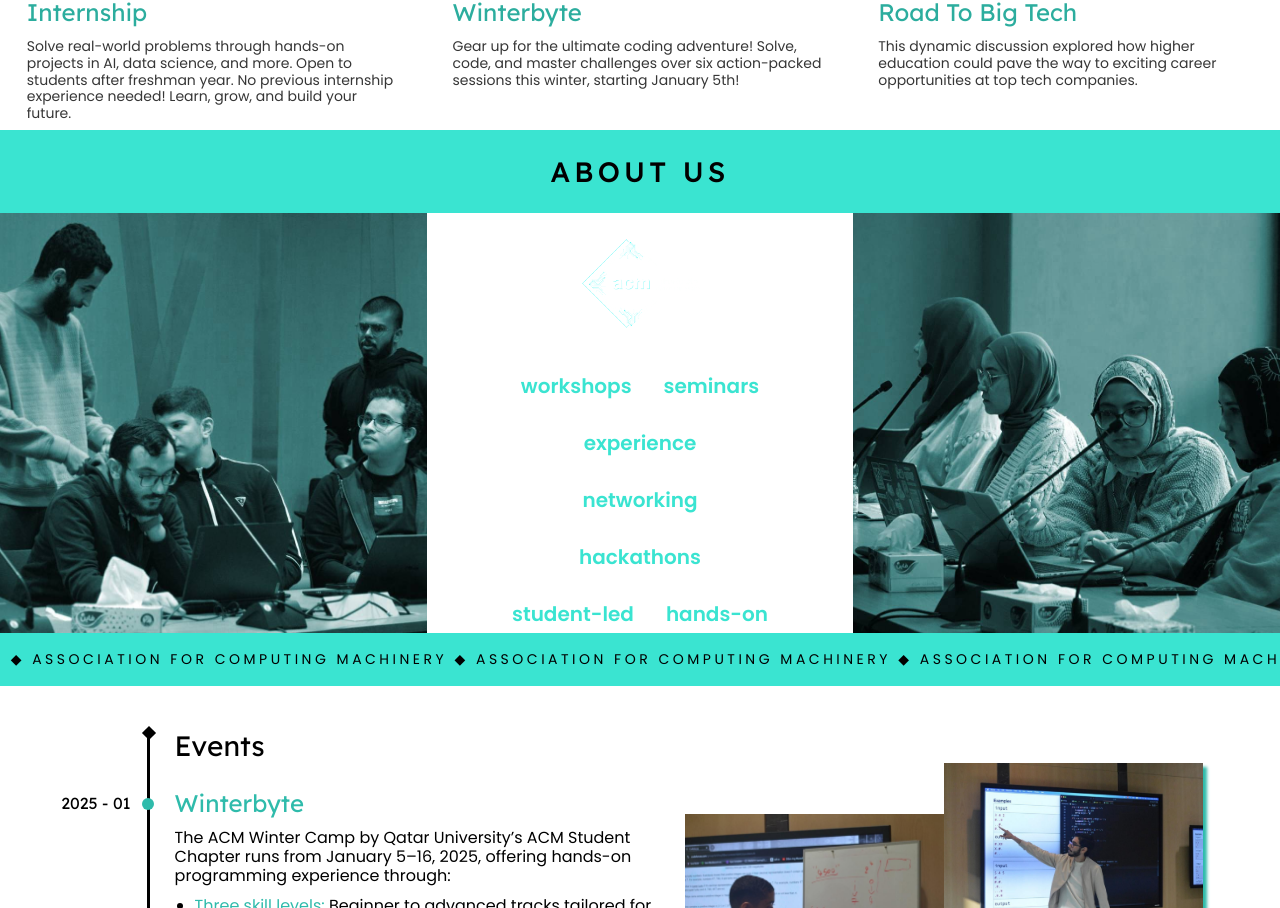
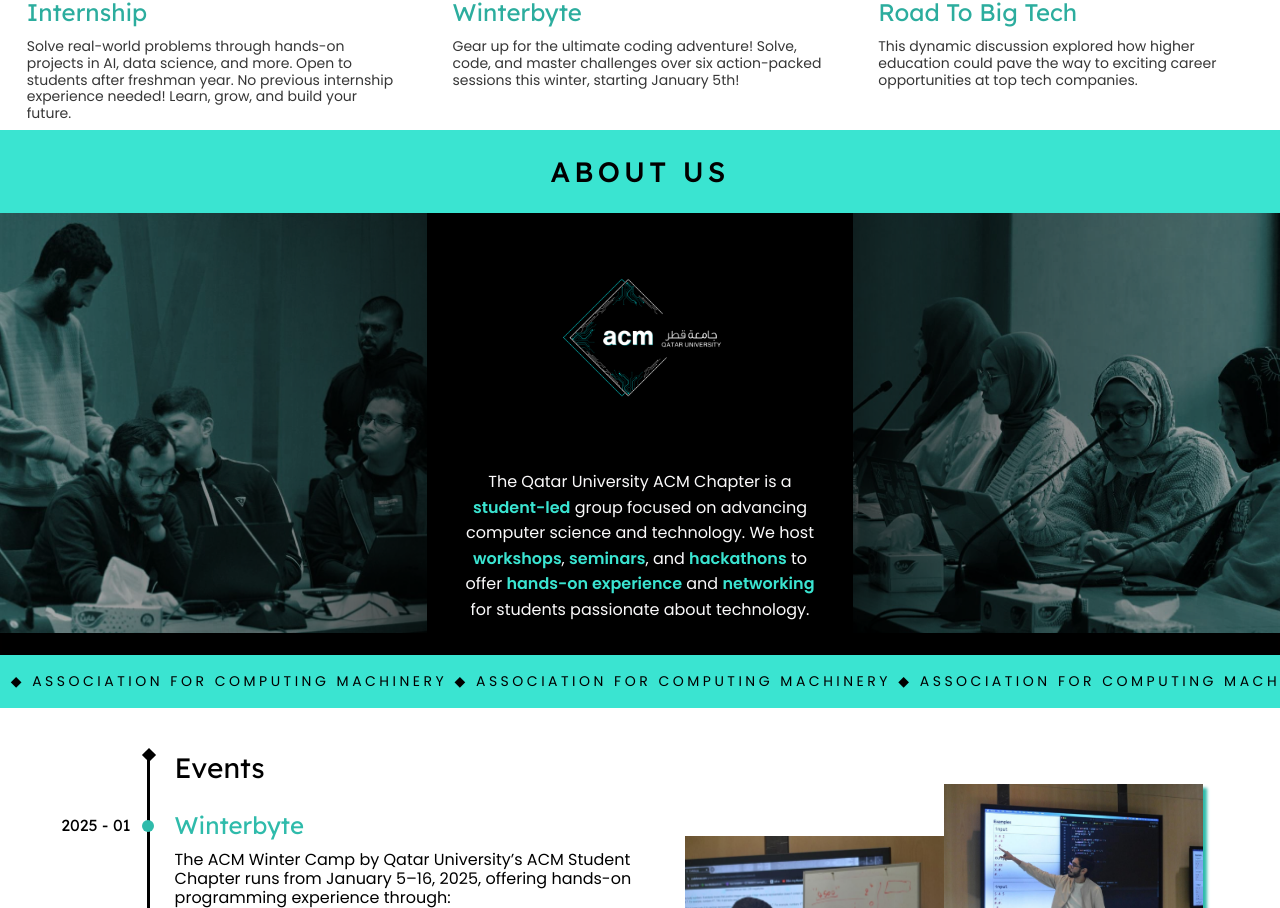
Before and after one commit to acm-qu/ACM-Landing-Page, a React (Vite) app: page / in a window 1280 px wide. Shown: the part 574-1482 px from the top of the page. Built offline with nearby package versions, Linux system fonts and the light colour scheme.

Commit message:
Fix: updated the about us description section

```diff
--- a/src/components/AboutUs.jsx
+++ b/src/components/AboutUs.jsx
@@ -6,6 +6,7 @@
       <h2>About us</h2>
     </header>
 
+    <div className="about-content">
       <div className="about-grid">
         <img
           src="about-left-img.jpg"
@@ -16,14 +17,13 @@
         <div className="about-center">
           <img src="about-us-logo.png" alt="acm" className="about-logo" />
 
-        <div className="about-keywords">
-          <span>workshops</span>
-          <span>seminars</span>
-          <span>experience</span>
-          <span>networking</span>
-          <span>hackathons</span>
-          <span>student-led</span>
-          <span>hands-on</span>
+          <div className="about-description">
+            <p>
+              The Qatar University ACM Chapter is a <span className="highlight">student-led</span> group
+              focused on advancing computer science and technology. We
+              host <span className="highlight">workshops</span>, <span className="highlight">seminars</span>, and <span className="highlight">hackathons</span> to offer <span className="highlight">hands-on experience</span> and <span className="highlight">networking</span> for students passionate about
+              technology.
+            </p>
           </div>
         </div>
 
@@ -32,6 +32,7 @@
           alt="ACM members in session"
           className="about-image"
         />
+      </div>
     </div>
 
     <footer className="about-footer">
--- a/src/styles/about-us.css
+++ b/src/styles/about-us.css
@@ -1,4 +1,8 @@
 /* styles/about-us.css */
+
+.about-us {
+    background: var(--black);
+}
 
 .about-header {
     background: var(--primary);
@@ -9,7 +13,6 @@
     margin-top: 0.5rem;
 }
 
-
 .about-header h2 {
     font-size: 28px;
     font-weight: 500;
@@ -17,17 +20,41 @@
     text-transform: uppercase;
 }
 
+.about-content {
+    position: relative;
+    background: var(--black);
+}
+
+.about-content::before {
+    content: '';
+    position: absolute;
+    top: 0;
+    left: 0;
+    right: 0;
+    bottom: 0;
+    background: linear-gradient(90deg,
+            rgba(0, 0, 0, 0) 0%,
+            rgba(0, 0, 0, 0.3) 25%,
+            rgba(0, 0, 0, 0.8) 40%,
+            rgba(0, 0, 0, 0.8) 60%,
+            rgba(0, 0, 0, 0.3) 75%,
+            rgba(0, 0, 0, 0) 100%);
+    z-index: 1;
+    pointer-events: none;
+}
+
 .about-grid {
     display: grid;
     grid-template-columns: repeat(3, 1fr);
     width: 100%;
+    min-height: 420px;
 }
 
 .about-image {
     width: 100%;
     height: 420px;
     object-fit: cover;
-
+    opacity: 0.7;
 }
 
 .about-center {
@@ -35,28 +62,34 @@
     flex-direction: column;
     align-items: center;
     justify-content: center;
-    gap: 1rem;
-    color: var(--primary);
-    font-weight: 600;
-    font-size: 1.25rem;
-    line-height: 1.25;
+    gap: 2rem;
+    padding: 2rem;
+    position: relative;
+    z-index: 2;
 }
 
 .about-logo {
-    width: 9rem;
-    opacity: 0.8;
+    width: 12rem;
+    opacity: 1;
+    filter: brightness(1.2);
 }
 
-.about-keywords {
-    display: flex;
-    flex-wrap: wrap;
-    justify-content: center;
-    gap: 2rem 2rem;
-    /* x-gap 8, y-gap 4 */
-    max-width: 16rem;
-    /* ≈ max-w-xs */
+.about-description {
+    max-width: 400px;
     text-align: center;
-    margin-bottom: 0.25rem;
+}
+
+.about-description p {
+    color: var(--white);
+    font-size: 1rem;
+    line-height: 1.6;
+    margin: 0;
+    font-family: var(--paragraph);
+}
+
+.about-description .highlight {
+    color: var(--primary);
+    font-weight: 600;
 }
 
 .about-footer {
@@ -92,9 +125,28 @@
 @media (max-width: 768px) {
     .about-grid {
         grid-template-columns: 1fr;
+        min-height: auto;
     }
 
     .about-image {
-        height: 260px;
+        height: 200px;
+        order: 1;
+    }
+
+    .about-center {
+        order: 2;
+        padding: 3rem 1rem;
+    }
+
+    .about-logo {
+        width: 10rem;
+    }
+
+    .about-description {
+        max-width: 100%;
+    }
+
+    .about-description p {
+        font-size: 0.95rem;
     }
 }
```
Lines whose indentation alone changed are shown as unchanged.
